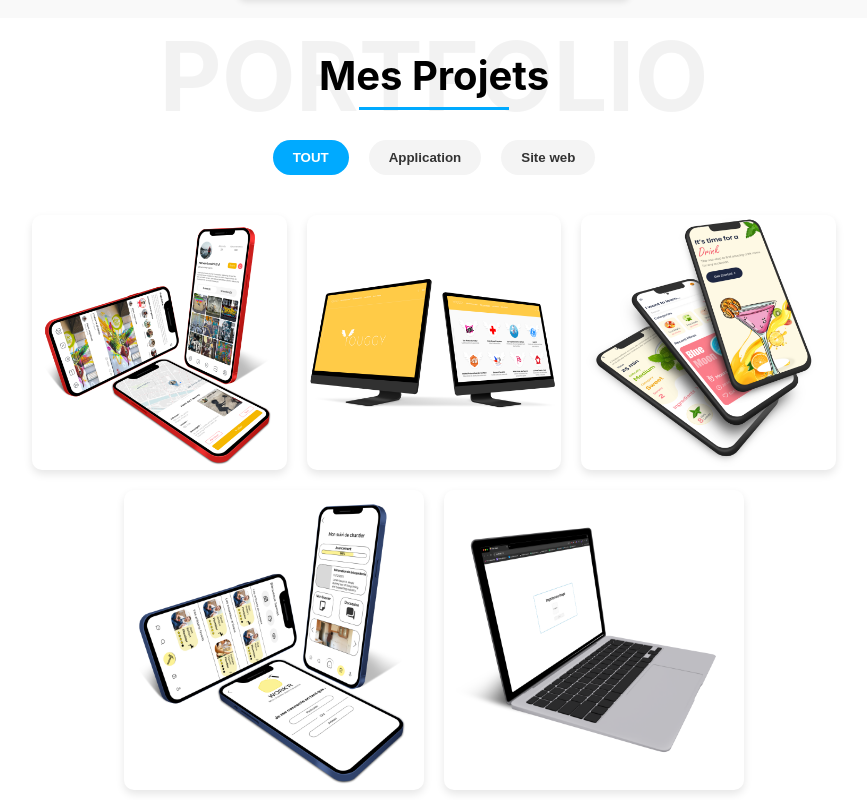
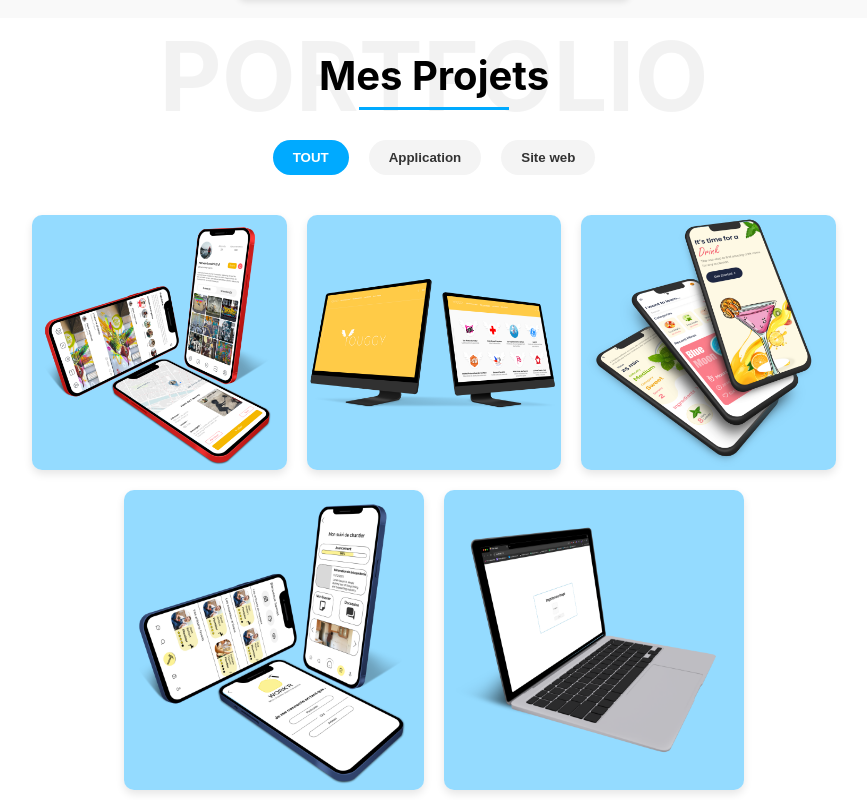
Before and after one commit to Meerwaan/portfoliov2, a React (Create React App) app: page / in a window 1280 px wide. Shown: the part 4190-4990 px from the top of the page, without its empty margins (331-1198 px from the left). Built offline with nearby package versions, Linux system fonts and the light colour scheme.

Commit message:
Update Projects.css

```diff
--- a/src/Components/Home/Projects/Projects.css
+++ b/src/Components/Home/Projects/Projects.css
@@ -63,6 +63,7 @@
     position: relative;
     overflow: hidden;
     border-radius: 10px;
+    background-color: rgba(0, 170, 255, 0.42);
     box-shadow: 0 4px 8px rgba(0, 0, 0, 0.1);
     transition: transform 0.3s ease, box-shadow 0.3s ease;
     max-width: 300px;
```
